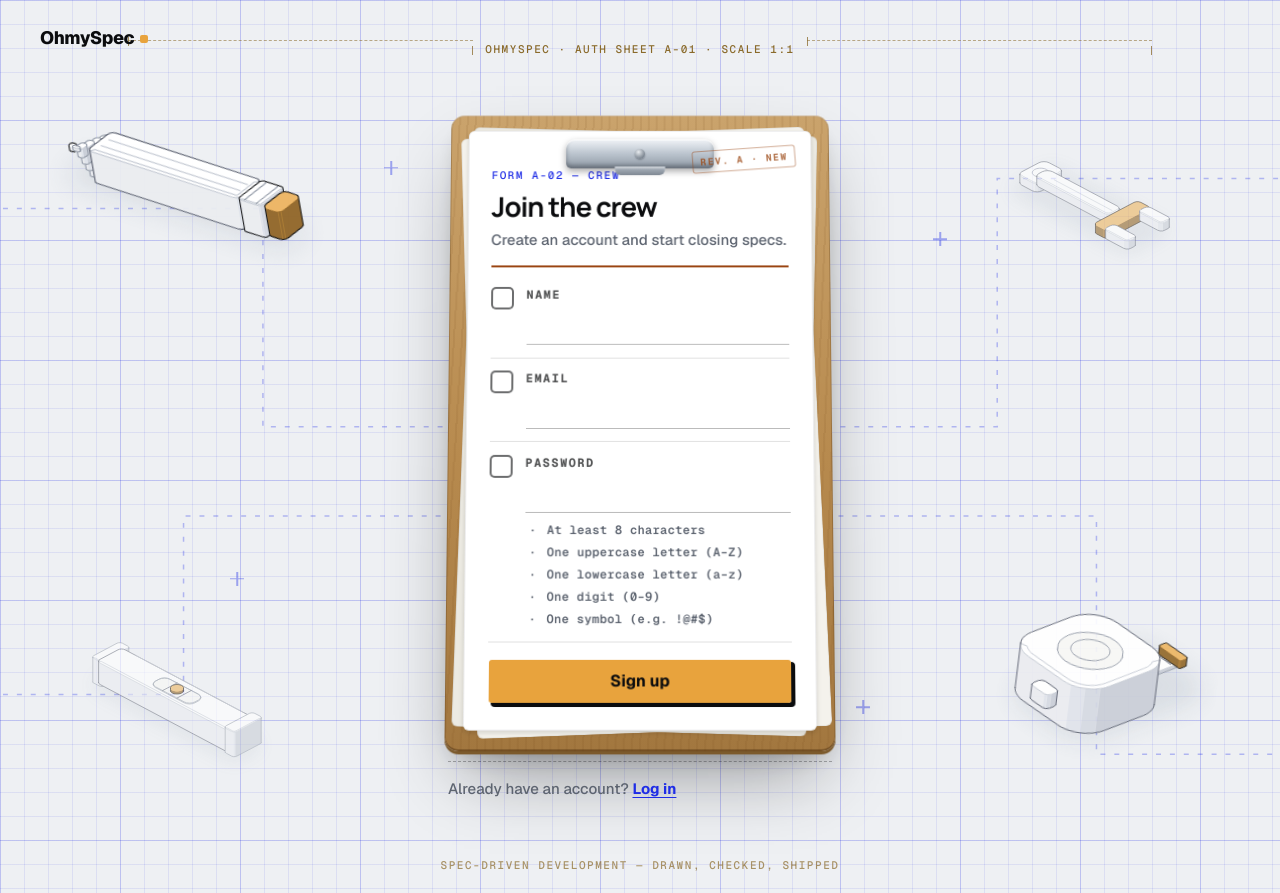
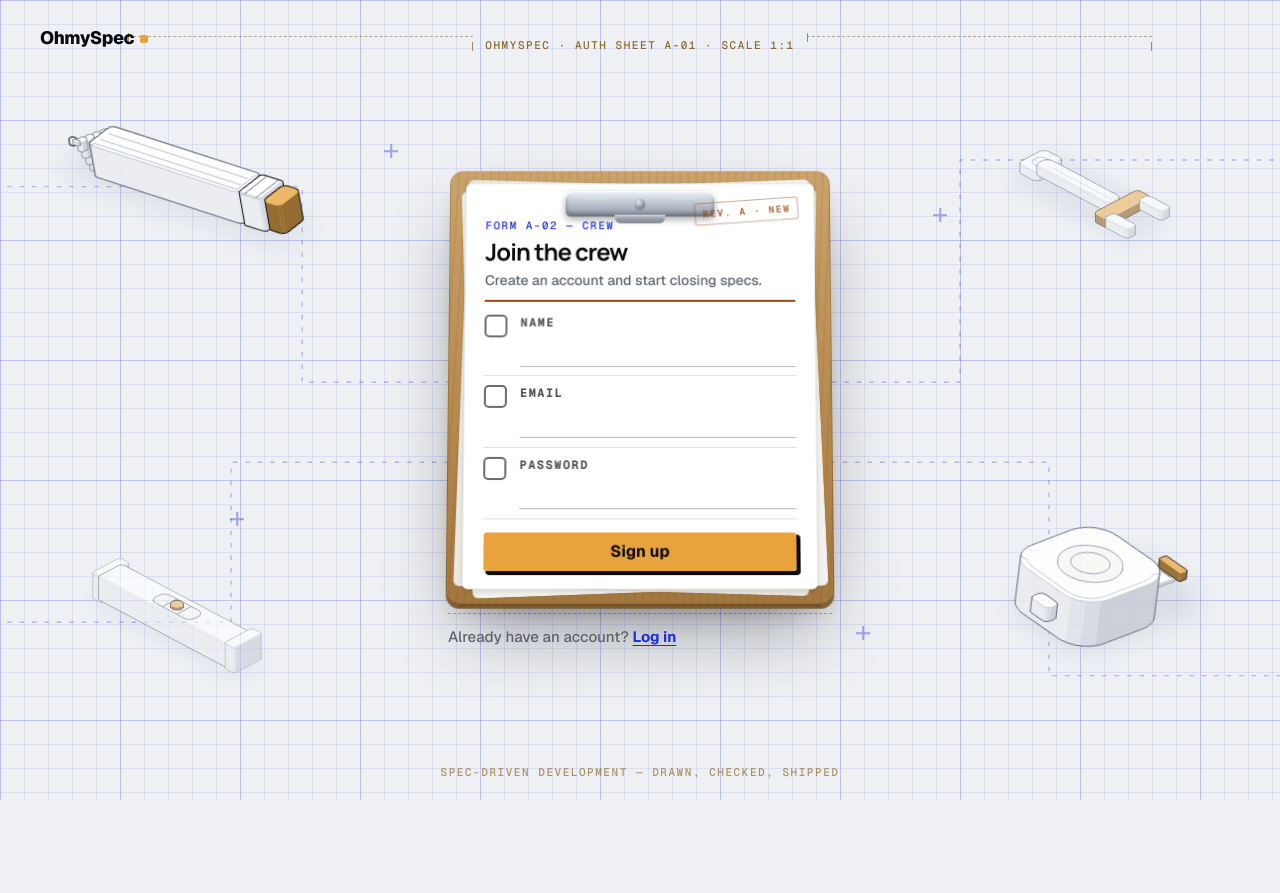
Before and after one commit to leeCode83/ohmyspec-webapp, a Next.js app: page /auth/signup in a window 1280 px wide. After the commit the page ends 800 px from the top, so only its background shows below. Built offline with nearby package versions, Linux system fonts and the light colour scheme.

Commit message:
feat(auth): lazy password checklist + one-screen signup
Checklist only mounts while the password field is focused or has
content, and signup spacing compresses so both desktop and 390px fit
their viewport with no scroll (900/844 exact).

```diff
--- a/app/(auth)/auth/signup/page.tsx
+++ b/app/(auth)/auth/signup/page.tsx
@@ -41,7 +41,7 @@ function SignupCardSkeleton() {
         <div className="clip-skeleton-row" />
         <div className="clip-skeleton-row" />
         <div className="clip-skeleton-row h-24" />
-        <div className="clip-skeleton-row h-11" />
+        <div className="clip-skeleton-row h-10" />
       </div>
     </ClipboardCard>
   );
--- a/app/(auth)/layout.tsx
+++ b/app/(auth)/layout.tsx
@@ -18,7 +18,7 @@ export default function AuthLayout({ children }: { children: React.ReactNode })
           <span aria-hidden className="inline-block h-2 w-2 translate-y-[-1px] rounded-[2px] bg-[var(--hard-hat)]" />
         </Link>
       </header>
-      <div className="relative z-10 flex flex-1 items-center justify-center px-6 py-10 md:py-14">
+      <div className="relative z-10 flex flex-1 items-center justify-center px-6 py-5 md:py-8">
         {children}
       </div>
       <footer className="relative z-10 pb-5 text-center">
--- a/components/auth/auth.css
+++ b/components/auth/auth.css
@@ -151,7 +151,7 @@
 .clip-board {
   position: relative;
   border-radius: 14px;
-  padding: 1rem 1.1rem 1.25rem;
+  padding: 0.8rem 1rem 1rem;
   background:
     repeating-linear-gradient(93deg, rgba(114, 69, 22, 0.1) 0 2px, transparent 2px 8px),
     linear-gradient(180deg, #caa36c 0%, #b78a4e 55%, #a2773f 100%);
@@ -174,7 +174,7 @@
 /* Sheets tucked under the top sheet */
 .clip-under {
   position: absolute;
-  inset: 1rem 1.1rem 1.25rem;
+  inset: 0.8rem 1rem 1rem;
   border-radius: 6px;
   background: #f4f2ec;
   box-shadow: inset 0 0 0 1px rgba(11, 12, 14, 0.06);
@@ -187,7 +187,7 @@
   position: relative;
   border-radius: 6px;
   background: #ffffff;
-  padding: 2.4rem 1.5rem 1.6rem;
+  padding: 2.2rem 1.25rem 1.1rem;
   box-shadow:
     0 2px 5px rgba(11, 12, 14, 0.14),
     inset 0 0 0 1px rgba(11, 12, 14, 0.07);
@@ -196,12 +196,12 @@
 /* Steel clip over the sheet's top edge */
 .clip-metal {
   position: absolute;
-  top: 0.55rem;
+  top: 0.5rem;
   left: 50%;
   z-index: 2;
   width: 42%;
   min-width: 150px;
-  height: 30px;
+  height: 26px;
   transform: translateX(-50%);
   border-radius: 9px 9px 5px 5px;
   background: linear-gradient(180deg, #f0f3f7 0%, #bcc5cf 48%, #8e98a3 100%);
@@ -239,8 +239,8 @@
 /* Paper header: kicker, title, redline rule */
 .clip-head {
   border-bottom: 2.5px solid var(--redline, #9a4512);
-  padding-bottom: 0.9rem;
-  margin-bottom: 0.35rem;
+  padding-bottom: 0.55rem;
+  margin-bottom: 0;
 }
 
 /* ═══ Checklist rows ══ */
@@ -248,7 +248,7 @@
   display: grid;
   grid-template-columns: 24px 1fr;
   column-gap: 0.75rem;
-  padding: 0.7rem 0 0.8rem;
+  padding: 0.5rem 0 0.55rem;
   border-bottom: 1px solid rgba(11, 12, 14, 0.12);
 }
 .clip-row:last-of-type { border-bottom: 0; }
@@ -288,7 +288,7 @@
   letter-spacing: 0.12em;
   text-transform: uppercase;
   color: rgba(11, 12, 14, 0.72);
-  margin-bottom: 0.3rem;
+  margin-bottom: 0.15rem;
   transition: color 0.2s ease;
 }
 .clip-row:focus-within .clip-label { color: var(--cobalt, #1f2de6); }
@@ -301,7 +301,7 @@
   border-bottom: 1.5px solid rgba(11, 12, 14, 0.28);
   border-radius: 0;
   background: transparent;
-  padding: 0.3rem 0.1rem 0.45rem;
+  padding: 0.2rem 0.1rem 0.3rem;
   font-size: 1rem;
   font-weight: 500;
   color: var(--graphite, #0b0c0e);
@@ -317,7 +317,7 @@
 
 /* Error: redline margin note */
 .clip-error {
-  margin: 0.75rem 0 0.25rem;
+  margin: 0.55rem 0 0.15rem;
   padding: 0.55rem 0.7rem;
   border: 1px solid color-mix(in srgb, var(--redline, #9a4512) 40%, transparent);
   border-left-width: 3px;
@@ -331,9 +331,9 @@
 
 /* Footer strip under the rules */
 .clip-foot {
-  margin-top: 0.9rem;
+  margin-top: 0.55rem;
   border-top: 1px dashed rgba(11, 12, 14, 0.3);
-  padding-top: 1rem;
+  padding-top: 0.75rem;
   font-size: 0.9375rem;
   font-weight: 500;
   color: var(--muted-foreground, #5d6470);
--- a/components/auth/clipboard-card.tsx
+++ b/components/auth/clipboard-card.tsx
@@ -36,10 +36,10 @@ export function ClipboardCard({
           <span className="clip-metal" aria-hidden />
           <header className="clip-head">
             <p className="type-label text-[var(--cobalt)]">{kicker}</p>
-            <h1 className="type-display mt-1.5 text-[1.75rem] leading-tight text-[var(--graphite)]">
+            <h1 className="type-display mt-1 text-[1.5rem] leading-tight text-[var(--graphite)]">
               {title}
             </h1>
-            <p className="mt-1.5 text-[0.9375rem] font-medium text-muted-foreground">
+            <p className="mt-1 text-[0.875rem] font-medium text-muted-foreground">
               {subtitle}
             </p>
           </header>
--- a/components/auth/login-form.tsx
+++ b/components/auth/login-form.tsx
@@ -86,10 +86,10 @@ export function LoginForm({ next }: { next: string | null }) {
             {error}
           </p>
         )}
-        <div className="mt-4">
+        <div className="mt-3">
           <Button
             type="submit"
-            className="h-11 w-full bg-[var(--hard-hat)] text-base font-bold text-[var(--graphite)] shadow-[3px_3px_0_var(--graphite)] hover:bg-[var(--hard-hat)]/90 active:translate-x-[3px] active:translate-y-[3px] active:shadow-none"
+            className="h-10 w-full bg-[var(--hard-hat)] text-base font-bold text-[var(--graphite)] shadow-[3px_3px_0_var(--graphite)] hover:bg-[var(--hard-hat)]/90 active:translate-x-[3px] active:translate-y-[3px] active:shadow-none"
             disabled={pending}
           >
             {pending ? "Logging in…" : "Log in"}
--- a/components/auth/password-checklist.tsx
+++ b/components/auth/password-checklist.tsx
@@ -11,17 +11,17 @@ import { PASSWORD_RULES } from "@/lib/auth/password-rules";
  */
 export function PasswordChecklist({ password }: { password: string }) {
   return (
-    <ul className="space-y-1" aria-label="Password requirements">
+    <ul className="space-y-0.5" aria-label="Password requirements">
       {PASSWORD_RULES.map((rule) => {
         const ok = rule.test(password);
         return (
           <li
             key={rule.id}
-            className={`flex items-center gap-1.5 font-mono text-[0.75rem] font-semibold tracking-wide ${
+            className={`flex items-center gap-1.5 font-mono text-[0.6875rem] font-semibold tracking-wide ${
               ok ? "text-[var(--redline)]" : "text-muted-foreground"
             }`}
           >
-            <span aria-hidden className="inline-block w-4 text-center">
+            <span aria-hidden className="inline-block w-3 text-center">
               {ok ? "✓" : "·"}
             </span>
             {rule.label}
--- a/components/auth/signup-form.tsx
+++ b/components/auth/signup-form.tsx
@@ -24,6 +24,7 @@ export function SignupForm({ next }: { next: string | null }) {
   const [name, setName] = useState("");
   const [email, setEmail] = useState("");
   const [password, setPassword] = useState("");
+  const [pwFocused, setPwFocused] = useState(false);
   const [error, setError] = useState<string | null>(null);
   const [pending, setPending] = useState(false);
 
@@ -61,7 +62,7 @@ export function SignupForm({ next }: { next: string | null }) {
         </>
       }
     >
-      <form onSubmit={handleSubmit} className="mt-2">
+      <form onSubmit={handleSubmit} className="mt-1">
         <ClipRow label="Name" htmlFor="name" ok={name.trim().length >= 2} index={0}>
           <input
             id="name"
@@ -91,22 +92,27 @@ export function SignupForm({ next }: { next: string | null }) {
             autoComplete="new-password"
             value={password}
             onChange={(e) => setPassword(e.target.value)}
+            onFocus={() => setPwFocused(true)}
+            onBlur={() => setPwFocused(false)}
             required
             aria-describedby="password-checklist"
           />
-          <div id="password-checklist" className="mt-2">
-            <PasswordChecklist password={password} />
-          </div>
+          {/* Checklist only shows while choosing/typing the password */}
+          {(pwFocused || password.length > 0) && (
+            <div id="password-checklist" className="mt-1">
+              <PasswordChecklist password={password} />
+            </div>
+          )}
         </ClipRow>
         {error && (
           <p className="clip-error" role="alert">
             {error}
           </p>
         )}
-        <div className="mt-4">
+        <div className="mt-3">
           <Button
             type="submit"
-            className="h-11 w-full bg-[var(--hard-hat)] text-base font-bold text-[var(--graphite)] shadow-[3px_3px_0_var(--graphite)] hover:bg-[var(--hard-hat)]/90 active:translate-x-[3px] active:translate-y-[3px] active:shadow-none"
+            className="h-10 w-full bg-[var(--hard-hat)] text-base font-bold text-[var(--graphite)] shadow-[3px_3px_0_var(--graphite)] hover:bg-[var(--hard-hat)]/90 active:translate-x-[3px] active:translate-y-[3px] active:shadow-none"
             disabled={pending}
           >
             {pending ? "Signing up…" : "Sign up"}
```
